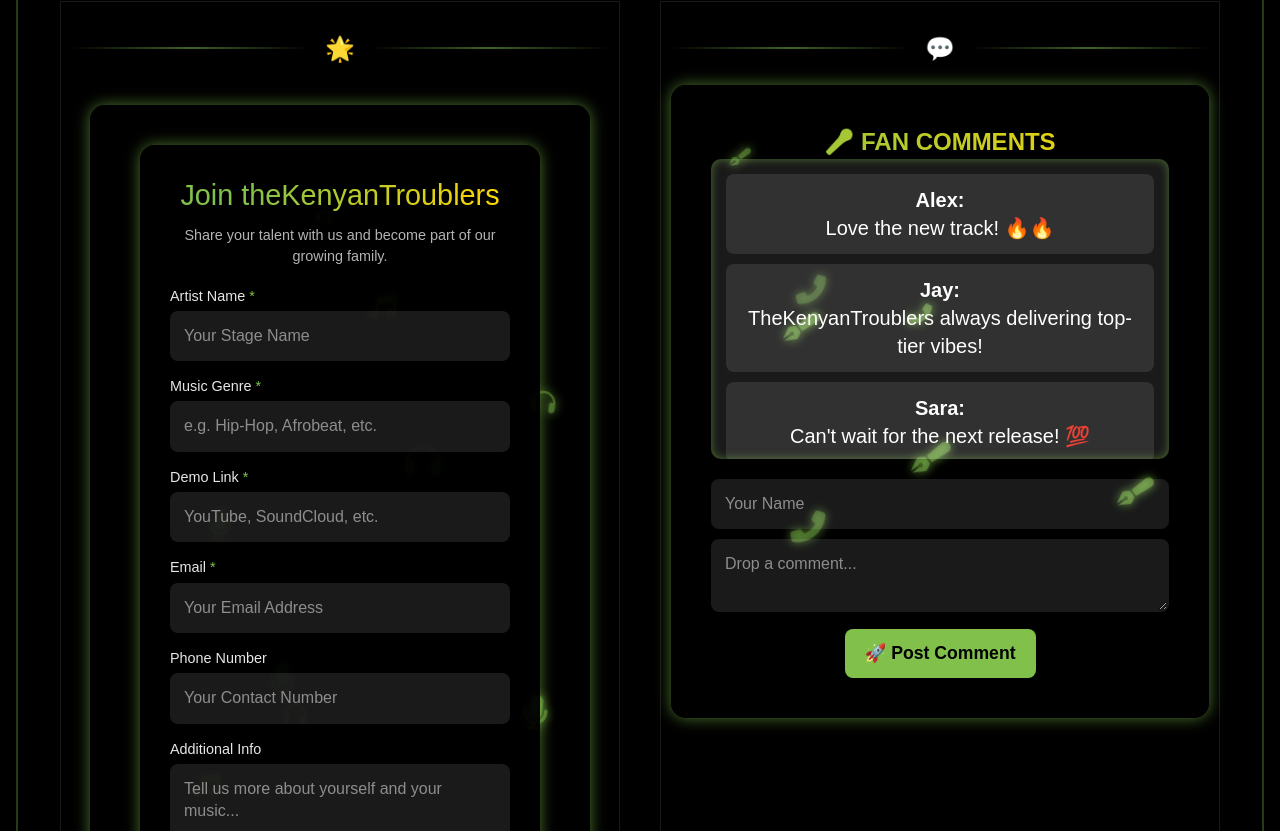
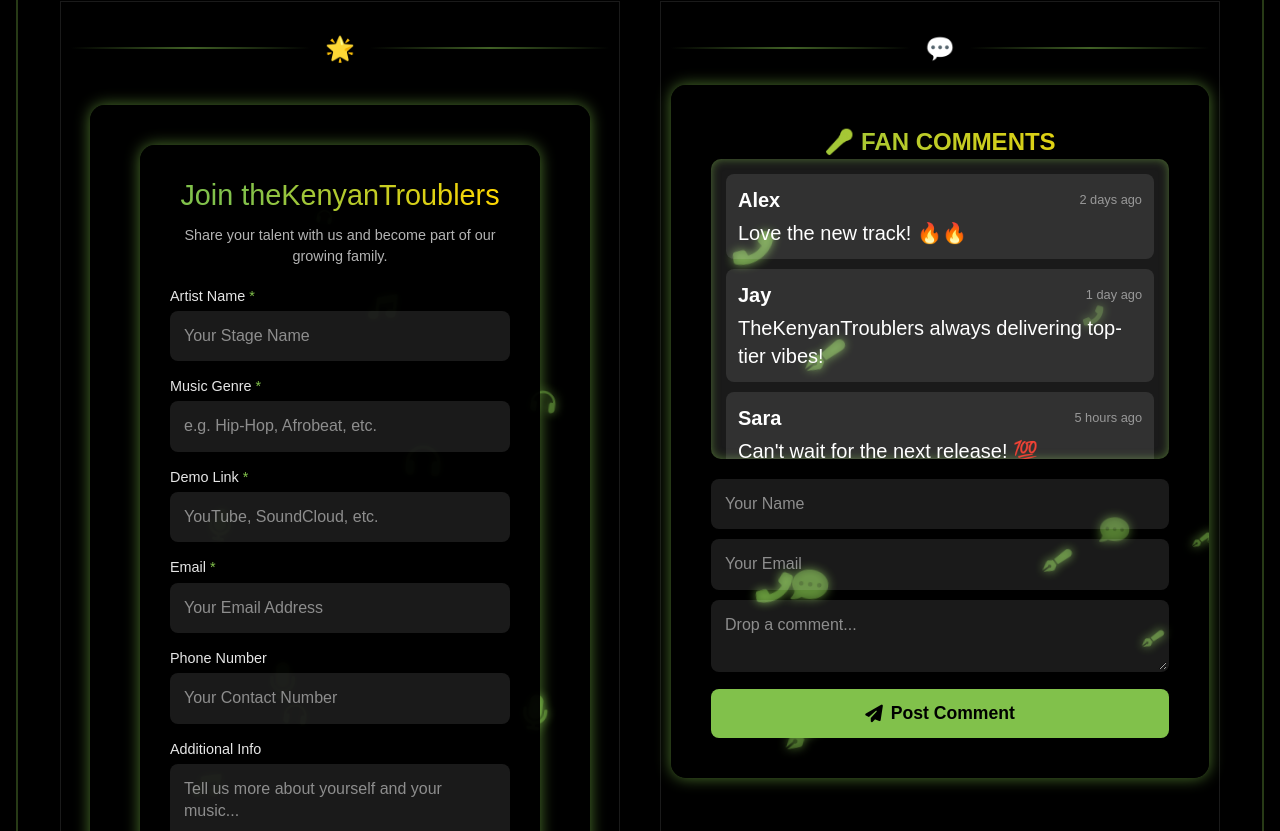
Before and after one commit to OsuwoJr/osvestudios, a SvelteKit app: page /artists in a window 1280 px wide. Shown: the part 3549-4380 px from the top of the page. Built offline with nearby package versions, Linux system fonts and the light colour scheme.

Commit message:
Fan comment

```diff
--- a/src/components/ArtistFanComments.svelte
+++ b/src/components/ArtistFanComments.svelte
@@ -1,28 +1,156 @@
 <script lang="ts">
     import { onMount } from "svelte";
+    import { browser } from '$app/environment';
 
-    let comments = [
-        { name: "Alex", text: "Love the new track! 🔥🔥" },
-        { name: "Jay", text: "TheKenyanTroublers always delivering top-tier vibes!" },
-        { name: "Sara", text: "Can't wait for the next release! 💯" },
+    // Define comment interface
+    interface Comment {
+        name: string;
+        text: string;
+        timestamp?: string;
+    }
+
+    // Pre-existing comments (these will always show)
+    let initialComments: Comment[] = [
+        { name: "Alex", text: "Love the new track! 🔥🔥", timestamp: "2 days ago" },
+        { name: "Jay", text: "TheKenyanTroublers always delivering top-tier vibes!", timestamp: "1 day ago" },
+        { name: "Sara", text: "Can't wait for the next release! 💯", timestamp: "5 hours ago" },
     ];
 
+    // Session comments (added during current browsing session)
+    let sessionComments: Comment[] = [];
+
+    // Combined comments from both sources
+    $: comments = [...initialComments, ...sessionComments];
+
+    // Form state
     let name = "";
+    let email = ""; // Added email field
     let text = "";
     let commentList: HTMLDivElement;
 
+    // Submission state
+    let isSubmitting = false;
+    let submissionStatus = "";
+
+    // Formspree endpoint - same as other forms
+    const formspreeEndpoint = "https://formspree.io/f/xyzweeav";
+
+    async function submitComment(e: SubmitEvent) {
+        e.preventDefault();
+
+        if (!browser) return; // Skip on server
+
+        // Form validation
+        if (!name.trim() || !text.trim() || !email.trim()) {
+            submissionStatus = "Please fill all required fields";
+            return;
+        }
+
+        // Basic email validation
+        if (!email.includes('@') || !email.includes('.')) {
+            submissionStatus = "Please enter a valid email address";
+            return;
+        }
+
+        isSubmitting = true;
+        submissionStatus = "";
+
+        try {
+            // Create form data
+            const formData = new FormData();
+            formData.append("name", name);
+            formData.append("email", email);
+            formData.append("comment", text);
+            formData.append("formType", "Fan Comment");
+
+            // Send to Formspree
+            const response = await fetch(formspreeEndpoint, {
+                method: "POST",
+                body: formData,
+                headers: {
+                    "Accept": "application/json"
+                }
+            });
+
+            if (response.ok) {
+                // Add to local session comments immediately
+                addComment();
+
+                // Success message
+                submissionStatus = "Comment posted successfully!";
+
+                // Clear success message after 3 seconds
+                setTimeout(() => {
+                    submissionStatus = "";
+                }, 3000);
+            } else {
+                const errorData = await response.json().catch(e => ({ error: "Could not parse error response" }));
+                console.error("Comment submission error:", response.status, response.statusText);
+                console.error("Error details:", errorData);
+                submissionStatus = "Something went wrong. Please try again.";
+            }
+        } catch (error) {
+            console.error("Comment submission error:", error);
+            submissionStatus = "Something went wrong. Please try again.";
+        } finally {
+            isSubmitting = false;
+        }
+    }
+
+    // Add comment locally (called after successful form submission)
     function addComment() {
         if (name.trim() && text.trim()) {
-            comments = [...comments, { name, text }];
+            // Format current date for display
+            const now = new Date();
+            const timestamp = "Just now";
+
+            // Add to session comments with proper type
+            const newComment: Comment = {
+                name,
+                text,
+                timestamp
+            };
+            sessionComments = [...sessionComments, newComment];
+
+            // Reset form
             name = "";
+            email = "";
             text = "";
 
             // Scroll to latest comment smoothly
             setTimeout(() => {
-                commentList.scrollTop = commentList.scrollHeight;
+                if (commentList) {
+                    commentList.scrollTop = commentList.scrollHeight;
+                }
             }, 100);
         }
     }
+
+    // Load stored session comments from localStorage (if any)
+    onMount(() => {
+        if (browser) {
+            try {
+                const stored = localStorage.getItem('sessionComments');
+                if (stored) {
+                    const parsedComments = JSON.parse(stored);
+                    if (Array.isArray(parsedComments)) {
+                        sessionComments = parsedComments as Comment[];
+                    }
+                }
+            } catch (e) {
+                console.error('Error loading comments from localStorage:', e);
+            }
+
+            // Update localStorage when session comments change
+            return () => {
+                try {
+                    localStorage.setItem('sessionComments', JSON.stringify(sessionComments));
+                } catch (e) {
+                    console.error('Error saving comments to localStorage:', e);
+                }
+            };
+        }
+    });
 </script>
 
 <section class="fan-comments">
@@ -42,23 +170,64 @@
     <h2 class="title">🎤 Fan Comments</h2>
 
     <div class="comments-list" bind:this={commentList}>
-        {#each comments as comment}
-            <div class="comment fade-in">
-                <strong>{comment.name}:</strong>
-                <p>{comment.text}</p>
+        {#if comments.length === 0}
+            <div class="empty-comments">
+                <i class="fas fa-comment-slash"></i>
+                <p>No comments yet. Be the first to comment!</p>
             </div>
-        {/each}
+        {:else}
+            {#each comments as comment}
+                <div class="comment fade-in">
+                    <div class="comment-header">
+                        <strong>{comment.name}</strong>
+                        {#if comment.timestamp}
+                            <span class="timestamp">{comment.timestamp}</span>
+                        {/if}
+                    </div>
+                    <p>{comment.text}</p>
+                </div>
+            {/each}
+        {/if}
     </div>
 
-    <form class="comment-form" on:submit|preventDefault={addComment}>
-        <input type="text" placeholder="Your Name" bind:value={name} required />
-        <textarea placeholder="Drop a comment..." bind:value={text} required></textarea>
-        <button type="submit">🚀 Post Comment</button>
+    <form class="comment-form" on:submit={submitComment} action={formspreeEndpoint} method="POST">
+        <!-- Hidden field for form type -->
+        <input type="hidden" name="formType" value="Fan Comment" />
+
+        <!-- Honeypot field to prevent spam -->
+        <div class="honeypot-field">
+            <input type="text" name="_gotcha" tabindex="-1" autocomplete="off" />
+        </div>
+
+        <div class="input-group">
+            <input type="text" name="name" placeholder="Your Name" bind:value={name} required />
+        </div>
+
+        <div class="input-group">
+            <input type="email" name="email" placeholder="Your Email" bind:value={email} required />
+        </div>
+
+        <div class="input-group">
+            <textarea name="comment" placeholder="Drop a comment..." bind:value={text} required></textarea>
+        </div>
+
+        {#if submissionStatus}
+            <div class="status-message {submissionStatus.includes('successfully') ? 'success' : 'error'}">
+                {submissionStatus}
+            </div>
+        {/if}
+
+        <button type="submit" disabled={isSubmitting}>
+            {#if isSubmitting}
+                <i class="fas fa-circle-notch fa-spin mr-2"></i> Posting...
+            {:else}
+                <i class="fas fa-paper-plane mr-2"></i> Post Comment
+            {/if}
+        </button>
     </form>
 </section>
 
 <style>
-
 .title {
     font-size: 1.5rem;
     font-weight: 900;
@@ -68,6 +237,7 @@
     background-clip: text;
     -webkit-text-fill-color: transparent;
 }
+
 /* Main Container */
 .fan-comments {
     position: relative;
@@ -117,6 +287,22 @@
     scrollbar-width: thin;
     position: relative;
     z-index: 2;
+    text-align: left;
+}
+
+/* Empty State */
+.empty-comments {
+    display: flex;
+    flex-direction: column;
+    align-items: center;
+    justify-content: center;
+    padding: 20px;
+    color: rgba(255, 255, 255, 0.6);
+}
+
+.empty-comments i {
+    font-size: 2rem;
+    margin-bottom: 10px;
 }
 
 /* Individual Comment */
@@ -130,6 +316,18 @@
     z-index: 2;
 }
 
+.comment-header {
+    display: flex;
+    justify-content: space-between;
+    align-items: center;
+    margin-bottom: 5px;
+}
+
+.timestamp {
+    font-size: 0.8rem;
+    color: rgba(255, 255, 255, 0.5);
+}
+
 /* Smooth fade-in effect */
 .fade-in {
     animation: fadeIn 0.5s ease-in-out;
@@ -140,12 +338,16 @@
     to { opacity: 1; transform: translateY(0); }
 }
 
+/* Input Groups */
+.input-group {
+    margin-bottom: 10px;
+}
+
 /* Input Fields */
 .comment-form input,
 .comment-form textarea {
     width: 100%;
     padding: 12px;
-    margin-bottom: 10px;
     border: 2px solid transparent;
     border-radius: 8px;
     background: rgba(255, 255, 255, 0.1);
@@ -173,14 +375,58 @@
     border: none;
     border-radius: 8px;
     cursor: pointer;
-    transition: 0.3s;
+    transition: all 0.3s ease;
     position: relative;
     z-index: 2;
+    width: 100%;
+    display: flex;
+    align-items: center;
+    justify-content: center;
+    margin-top: 10px;
 }
 
-.comment-form button:hover {
+.comment-form button:hover:not(:disabled) {
     background: #6A9A52;
-    transform: scale(1.05);
+    transform: scale(1.02);
+}
+
+.comment-form button:disabled {
+    background: #4e7a31;
+    cursor: not-allowed;
+    opacity: 0.8;
+}
+
+/* Status Message */
+.status-message {
+    padding: 10px;
+    border-radius: 5px;
+    margin-bottom: 15px;
+    font-size: 0.9rem;
+    text-align: center;
+}
+
+.success {
+    background: rgba(129, 193, 75, 0.2);
+    color: #81C14B;
+    border: 1px solid rgba(129, 193, 75, 0.5);
+}
+
+.error {
+    background: rgba(220, 53, 69, 0.2);
+    color: #dc3545;
+    border: 1px solid rgba(220, 53, 69, 0.5);
+}
+
+/* Honeypot field to prevent spam */
+.honeypot-field {
+    opacity: 0;
+    position: absolute;
+    top: 0;
+    left: 0;
+    height: 0;
+    width: 0;
+    z-index: -1;
+    overflow: hidden;
 }
 
 /* Custom scrollbar for WebKit browsers */
@@ -196,4 +442,19 @@
     background: #81C14B;
     border-radius: 10px;
 }
+
+/* Responsive adjustments */
+@media (max-width: 500px) {
+    .fan-comments {
+        padding: 30px 20px;
+    }
+
+    .title {
+        font-size: 1.3rem;
+    }
+
+    .comments-list {
+        max-height: 250px;
+    }
+}
 </style>
```
